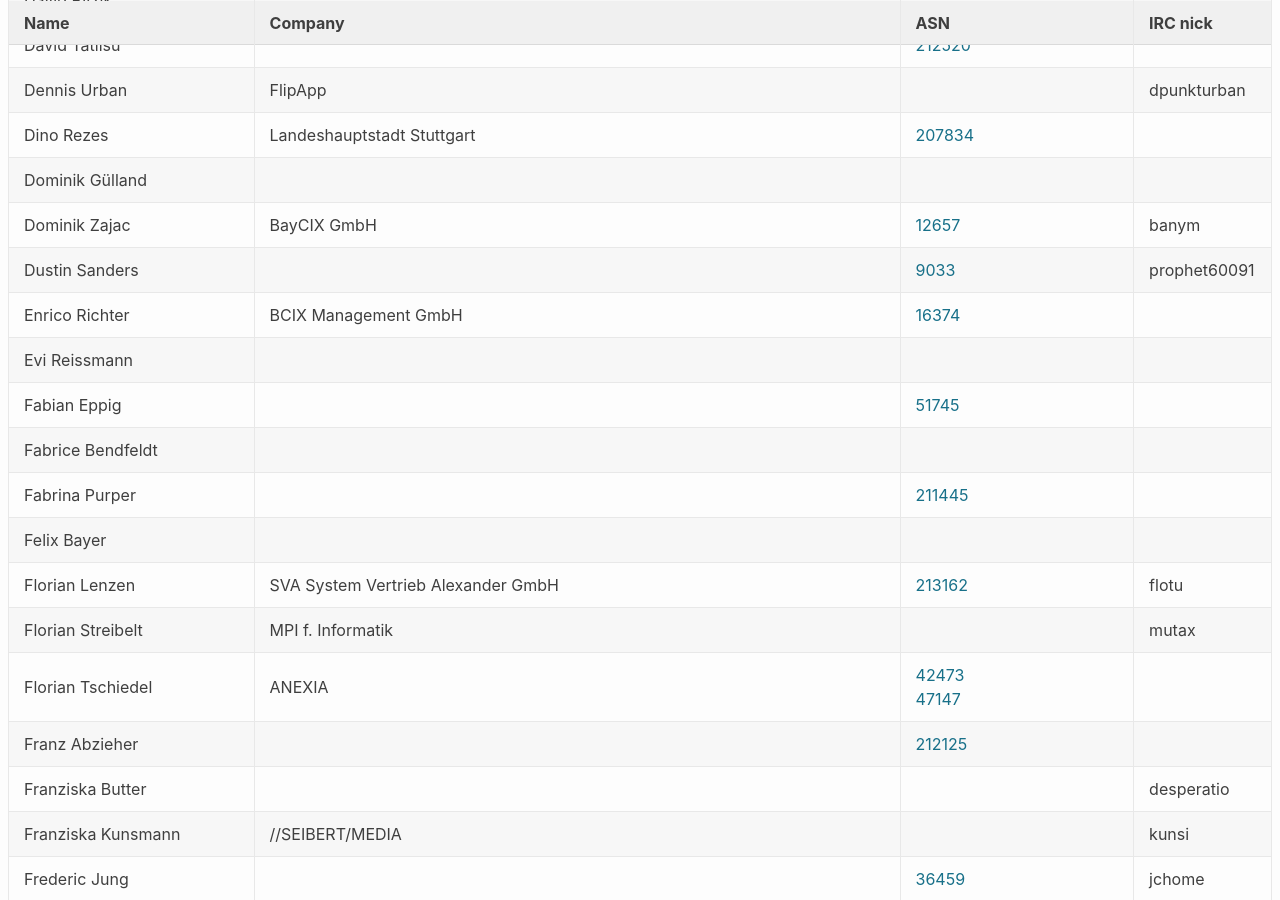
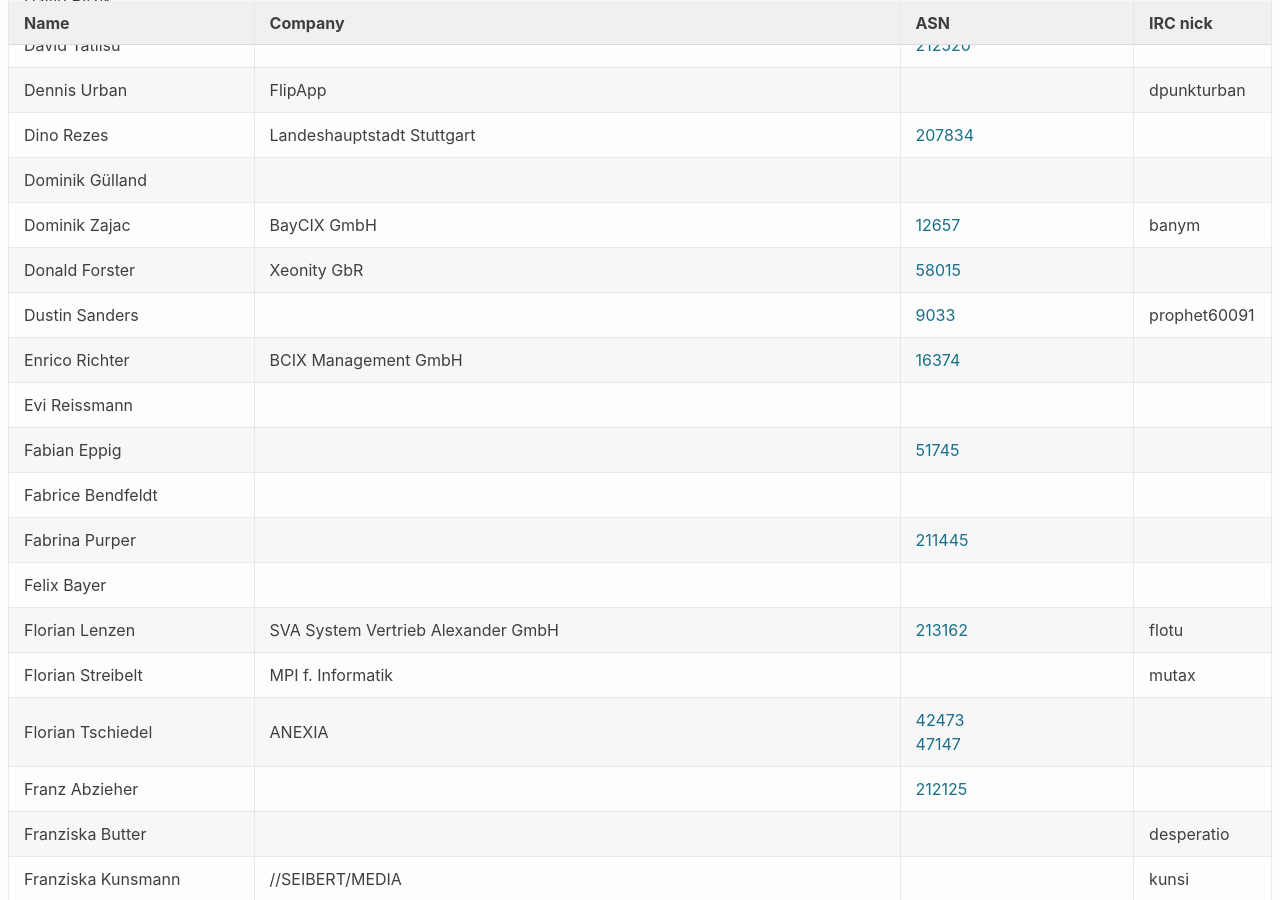
Before and after one commit to denog/pretix-attendeelist, a Jekyll site: the page built from denog13/index.markdown, in a window 1280 px wide and 900 px high, scrolled down 1831 px. Built offline with Jekyll 4.4.1, drawn with Linux system fonts in a browser that asks for light colours.

Commit message:
Latest data: Sun Oct  3 20:30:59 UTC 2021

```diff
--- a/_data/attendees_denog13.json
+++ b/_data/attendees_denog13.json
@@ -268,6 +268,12 @@
     "company": "BayCIX GmbH",
     "irc": "banym",
     "asn": "12657"
+  },
+  {
+    "name": "Donald Forster",
+    "company": "Xeonity GbR",
+    "irc": null,
+    "asn": "58015"
   },
   {
     "name": "Dustin Sanders",
```
